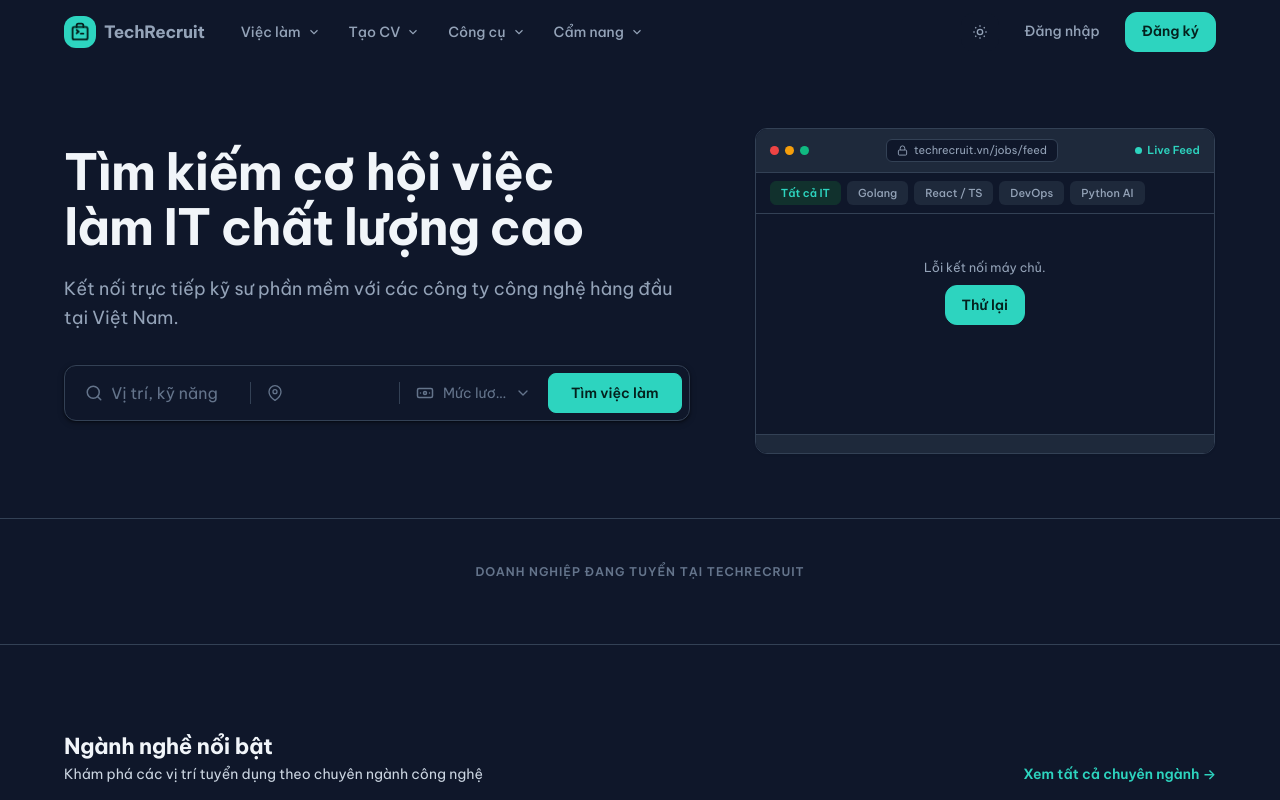
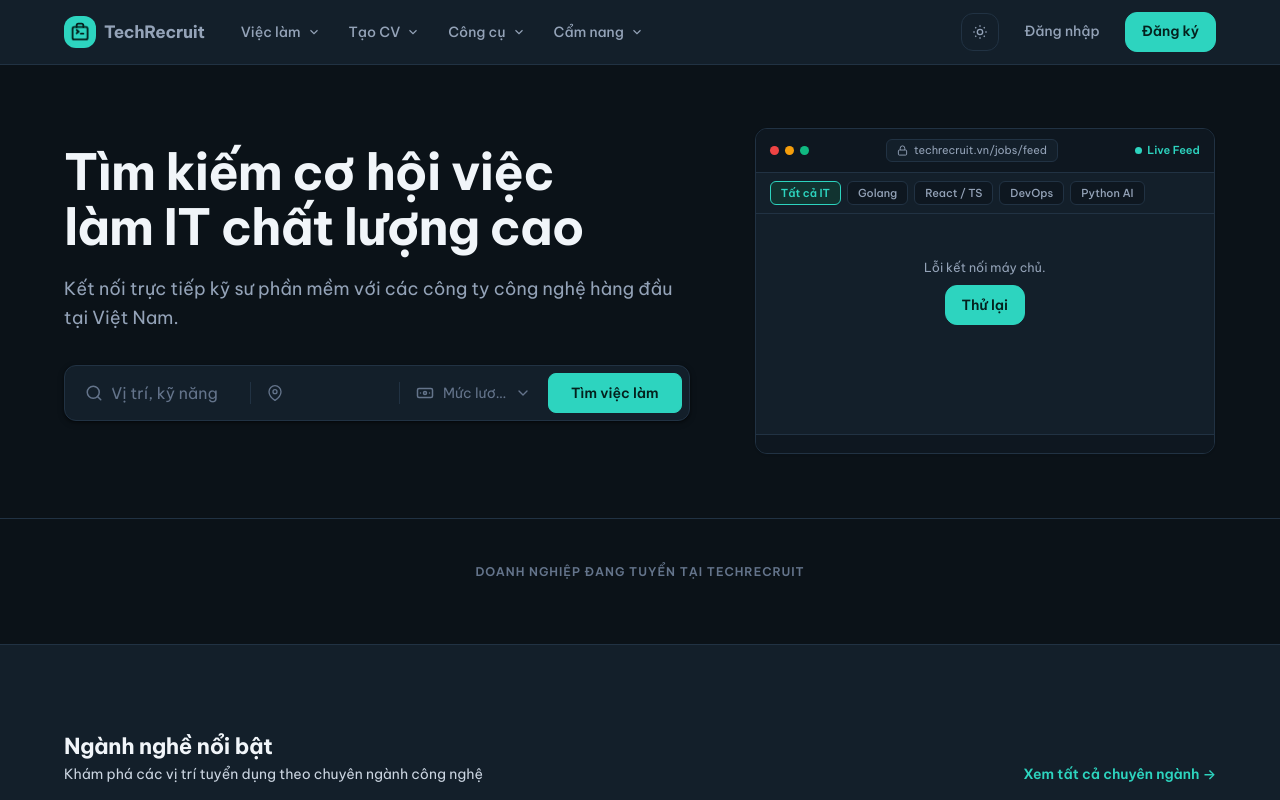
Before and after one commit to phong0706/KS25-CNTT5-NHOM_5-Nen_tang_tuyen_dung-FE, a plain HTML site: page index.html in a window 1280 px wide. Both pictures are taken after a click on the button "Đổi giao diện sáng/tối". Shown: the top 800 px of the page. Drawn offline with nearby package versions, Linux system fonts and the light colour scheme; no server answers.

Commit message:
feat(tokens): establish 4-tier surface elevation system and unified border token across light and dark themes

```diff
--- a/css/forgot-password.css
+++ b/css/forgot-password.css
@@ -18,11 +18,11 @@
 .digit-box {
   width: 48px; height: 52px; text-align: center; font-family: ui-monospace, monospace;
   font-size: 1.375rem; font-weight: 700; border: 1.5px solid var(--border-strong);
-  border-radius: var(--radius-md); background: var(--bg); color: var(--text); outline: none;
+  border-radius: var(--radius-md); background: var(--bg-surface); color: var(--text); outline: none;
   transition: border-color var(--transition-fast), box-shadow var(--transition-fast);
 }
 .digit-box:focus { border-color: var(--primary); box-shadow: 0 0 0 3px var(--primary-soft-2); }
-.digit-box.filled { border-color: var(--primary); background-color: var(--primary-soft); }
+.digit-box.filled { border-color: var(--primary); background-color: var(--bg-accent); }
 .digit-sep { color: var(--text-light); font-weight: 700; }
 
 /* Timer banner đếm ngược 15 phút */
--- a/css/home-cta.css
+++ b/css/home-cta.css
@@ -7,12 +7,12 @@
    ========================================================== */
 .employer-cta-section {
   padding: 72px 0;
-  background-color: var(--bg);
+  background-color: var(--bg-page);
 }
 
 .employer-cta-box {
   background-color: var(--bg-inverse);
-  border: 1px solid var(--border);
+  border: 1px solid var(--border-subtle);
   border-radius: var(--radius-xl);
   overflow: hidden;
   position: relative;
--- a/css/home-hero-search.css
+++ b/css/home-hero-search.css
@@ -6,8 +6,8 @@
    2. Ô TÌM KIẾM — shadow mềm nhiều lớc
    ========================================================== */
 .hero-search-box {
-  background-color: var(--bg);
-  border: 1px solid var(--border);
+  background-color: var(--bg-surface);
+  border: 1px solid var(--border-subtle);
   border-radius: var(--radius-md);
   padding: 7px;
   display: flex;
@@ -144,8 +144,8 @@
   padding: 5px 13px;
   min-height: 30px;
   border-radius: var(--radius-full);
-  border: 1px solid var(--border);
-  background-color: var(--bg);
+  border: 1px solid var(--border-subtle);
+  background-color: var(--bg-surface);
   color: var(--text-secondary);
   font-size: var(--text-xs);
   font-weight: 500;
@@ -157,13 +157,13 @@
 .filter-chip:hover {
   border-color: var(--primary-line);
   color: var(--primary-ink);
-  background-color: var(--primary-soft);
+  background-color: var(--bg-accent);
   text-decoration: none;
 }
 
 /* Chip đang chọn: nền teal nhạt, viền teal, chữ teal đậm (không dùng nền đặc). */
 .filter-chip.active {
-  background-color: var(--primary-soft);
+  background-color: var(--bg-accent);
   border-color: var(--primary);
   color: var(--primary-active);
   font-weight: 600;
--- a/css/home-hero.css
+++ b/css/home-hero.css
@@ -15,8 +15,8 @@
   z-index: 1;
   isolation: isolate;
   padding: 64px 0;
-  background-color: var(--bg);
-  border-bottom: 1px solid var(--border);
+  background-color: var(--bg-page);
+  border-bottom: 1px solid var(--border-subtle);
 }
 
 .hero-grid {
--- a/css/home-sections.css
+++ b/css/home-sections.css
@@ -8,8 +8,8 @@
    ========================================================== */
 .marquee-section {
   padding: 44px 0 40px;
-  background-color: var(--bg);
-  border-bottom: 1px solid var(--border);
+  background-color: var(--bg-page);
+  border-bottom: 1px solid var(--border-subtle);
   overflow: hidden;
   max-width: 100%;
 }
@@ -64,9 +64,9 @@
   align-items: center;
   gap: 10px;
   padding: 8px 16px 8px 8px;
-  border: 1px solid var(--border);
+  border: 1px solid var(--border-subtle);
   border-radius: var(--radius-lg);
-  background-color: var(--bg);
+  background-color: var(--bg-surface);
   text-decoration: none;
   white-space: nowrap;
   transition: border-color var(--duration-fast) var(--ease), background-color var(--duration-fast) var(--ease);
@@ -74,7 +74,7 @@
 
 .marquee-item:hover {
   border-color: var(--primary-line);
-  background-color: var(--primary-soft);
+  background-color: var(--bg-accent);
   text-decoration: none;
 }
 
@@ -85,8 +85,8 @@
   width: 32px;
   height: 32px;
   border-radius: var(--radius-sm);
-  background-color: var(--bg-alt);
-  border: 1px solid var(--border);
+  background-color: var(--bg-subtle);
+  border: 1px solid var(--border-subtle);
   font-family: var(--font-family);
   font-size: var(--text-sm);
   font-weight: 700;
--- a/css/home-skills.css
+++ b/css/home-skills.css
@@ -7,7 +7,7 @@
    ========================================================== */
 .skills-section {
   padding: 72px 0;
-  background-color: var(--bg);
+  background-color: var(--bg-page);
   border-bottom: 1px solid var(--border);
 }
 
@@ -22,7 +22,7 @@
   align-items: center;
   gap: 12px;
   padding: 14px 16px;
-  background-color: var(--bg);
+  background-color: var(--bg-surface);
   border: 1px solid var(--border);
   border-radius: var(--radius-lg);
   text-decoration: none;
@@ -45,7 +45,7 @@
   width: 40px;
   height: 40px;
   border-radius: var(--radius-md);
-  background-color: var(--primary-soft);
+  background-color: var(--bg-accent);
   color: var(--primary-ink);
   font-family: var(--font-family);
   font-size: var(--text-lg);
--- a/css/home-stack.css
+++ b/css/home-stack.css
@@ -5,7 +5,7 @@
  */
 :root {
   --hero-radius: 12px;
-  --hero-border: 1px solid var(--border);
+  --hero-border: 1px solid var(--border-subtle);
   --hero-shadow: 0 1px 3px 0 rgba(0, 0, 0, 0.05);
 }
 
@@ -13,15 +13,15 @@
 
 .hero-media {
   position: relative; width: 100%; max-width: 460px; margin-inline: auto;
-  border-radius: var(--hero-radius); background-color: var(--bg);
+  border-radius: var(--hero-radius); background-color: var(--bg-surface);
   border: var(--hero-border); box-shadow: var(--hero-shadow); overflow: hidden;
 }
 
-.hero-workbench { position: relative; background: var(--bg); display: flex; flex-direction: column; }
+.hero-workbench { position: relative; background: var(--bg-surface); display: flex; flex-direction: column; }
 
 .wb-titlebar {
   display: flex; align-items: center; justify-content: space-between;
-  padding: 10px 14px; background-color: var(--bg-alt); border-bottom: var(--hero-border);
+  padding: 10px 14px; background-color: var(--bg-subtle); border-bottom: var(--hero-border);
 }
 
 .wb-dots { display: flex; gap: 6px; }
@@ -32,7 +32,7 @@
 
 .wb-address {
   display: flex; align-items: center; gap: 6px; font-family: var(--font-numeric, monospace);
-  font-size: 11px; color: var(--text-muted); background-color: var(--bg);
+  font-size: 11px; color: var(--text-muted); background-color: var(--bg-surface);
   padding: 2px 10px; border-radius: 6px; border: var(--hero-border);
 }
 
@@ -42,24 +42,24 @@
   display: inline-block; flex-shrink: 0;
 }
 
-.wb-toolbar { display: flex; gap: 6px; padding: 8px 14px; background: var(--bg); border-bottom: var(--hero-border); overflow-x: auto; }
+.wb-toolbar { display: flex; gap: 6px; padding: 8px 14px; background: var(--bg-surface); border-bottom: var(--hero-border); overflow-x: auto; }
 .wb-chip {
   font-size: 11px; font-weight: 500; padding: 4px 10px; border-radius: 6px;
-  background: var(--bg-alt); color: var(--text-muted); white-space: nowrap;
-  border: 1px solid transparent; cursor: pointer; transition: all 0.15s ease;
+  background: var(--bg-subtle); color: var(--text-muted); white-space: nowrap;
+  border: 1px solid var(--border-subtle); cursor: pointer; transition: all 0.15s ease;
   font-family: inherit; outline: none;
 }
-.wb-chip:hover { color: var(--text); border-color: var(--border); }
-.wb-chip.active { background: var(--primary-soft); color: var(--primary); font-weight: 600; border-color: var(--primary-soft); }
+.wb-chip:hover { color: var(--text); border-color: var(--primary); }
+.wb-chip.active { background: var(--bg-accent); color: var(--primary); font-weight: 600; border-color: var(--primary); }
 
 .wb-job-list { display: flex; flex-direction: column; gap: 8px; padding: 12px 14px; min-height: 220px; }
 .wb-job-item {
   display: flex; gap: 10px; align-items: center; padding: 8px 12px;
-  background: var(--bg-alt); border: var(--hero-border); border-radius: var(--hero-radius);
+  background: var(--bg-subtle); border: var(--hero-border); border-radius: var(--hero-radius);
   transition: all 0.15s ease; box-sizing: border-box;
 }
 .wb-job-item.is-clickable { cursor: pointer; }
-.wb-job-item.is-clickable:hover { border-color: var(--primary); background: var(--bg); }
+.wb-job-item.is-clickable:hover { border-color: var(--primary); background: var(--bg-accent); }
 
 .wb-logo-link { display: flex; flex-shrink: 0; text-decoration: none; }
 .wb-logo-link .job-company-logo {
--- a/css/job-grid-card.css
+++ b/css/job-grid-card.css
@@ -9,8 +9,8 @@
   gap: 16px;
   align-items: start;
   padding: 20px;
-  background-color: var(--bg);
-  border: 1px solid var(--border);
+  background-color: var(--bg-surface);
+  border: 1px solid var(--border-subtle);
   border-radius: var(--radius-md);
   /* Không box-shadow mặc định — chỉ shadow khi hover */
   transition: border-color 150ms ease, transform 150ms ease, box-shadow 150ms ease;
--- a/css/site-header.css
+++ b/css/site-header.css
@@ -14,8 +14,8 @@
    ========================================================== */
 .site-header {
   position: relative;
-  background-color: var(--bg);
-  border-bottom: 1px solid var(--line-1);
+  background-color: var(--bg-surface);
+  border-bottom: 1px solid var(--border-subtle);
 }
 
 .site-header-inner {
@@ -285,7 +285,7 @@
   grid-template-columns: repeat(var(--cols, 3), minmax(0, 1fr));
   gap: 32px;
   padding: 24px;
-  background-color: var(--bg, #fff);
+  background-color: var(--bg-surface);
   border: 1px solid var(--line-1, var(--border-default, #e2e8f0));
   border-radius: var(--radius-xl, 16px);
   box-shadow: var(--shadow-lg, 0 12px 32px rgba(15, 23, 42, 0.12));
@@ -636,7 +636,7 @@
   position: relative;
   width: min(340px, 85vw);
   height: 100%;
-  background: var(--bg, #fff);
+  background: var(--bg-surface);
   box-shadow: var(--shadow-xl, 0 20px 25px -5px rgba(0, 0, 0, 0.1));
   display: flex;
   flex-direction: column;
--- a/css/style.css
+++ b/css/style.css
@@ -20,9 +20,9 @@
   --color-text: var(--text-secondary);
   --color-text-title: var(--text);
   --color-muted: var(--text-light);
-  --color-border: var(--border);
-  --color-bg: var(--bg);
-  --color-card: var(--bg);
+  --color-border: var(--border-subtle);
+  --color-bg: var(--bg-page);
+  --color-card: var(--bg-surface);
   --radius: var(--radius-lg, 8px);
 }
 
@@ -71,7 +71,7 @@ body {
   font-family: var(--font-family);
   font-size: var(--text-sm);
   color: var(--text-muted);
-  background-color: var(--bg);
+  background-color: var(--bg-page);
   line-height: var(--leading-normal);
   min-height: 100vh;
   display: flex;
--- a/css/variables-alias.css
+++ b/css/variables-alias.css
@@ -20,7 +20,9 @@
   --text-on-dark: var(--text-inverse);
   --text-primary: var(--text);
   --text-tertiary: var(--text-muted);
-  --border-default: var(--border);
+  --border-default: var(--border-subtle);
+  --line-1: var(--border-subtle);
+  --line-2: var(--border-subtle);
   --border-focus: var(--primary);
   --status-success-text: var(--success);
   --status-success-bg: var(--success-bg);
--- a/css/variables-dark.css
+++ b/css/variables-dark.css
@@ -2,8 +2,22 @@
  * variables-dark.css - Token cho dark mode
  * Giữ ĐÚNG tên token với light mode để không phải viết lại CSS.
  */
-[data-theme="dark"] {
+/**
+ * variables-dark.css - Token cho dark mode
+ * Giữ ĐÚNG tên token với light mode để không phải viết lại CSS.
+ */
+[data-theme="dark"],
+:root:has(meta[name="color-scheme"][content*="dark"]) {
   color-scheme: dark;
+
+  /* ========== HỆ TẦNG NỀN 4 MỨC (DARK MODE) ========== */
+  --bg-page: #0B1218;          /* 1. Nền trang tối: deep slate-teal canvas */
+  --bg-surface: #131F2A;       /* 2. Nền bề mặt: card, panel, bộ lọc, modal, header */
+  --bg-subtle: #0E1720;        /* 3. Nền phụ: footer, dải thống kê, phân trang, thead */
+  --bg-accent: #113330;        /* 4. Nền nhấn: deep teal cho trạng thái đang chọn */
+
+  /* ========== VIỀN DUY NHẤT (DARK MODE) ========== */
+  --border-subtle: #213243;    /* Viền thống nhất trong chế độ tối */
 
   /* Màu thương hiệu: teal nâng sáng để đủ tương phản trên nền tối */
   --primary: #2DD4BF;
@@ -22,19 +36,21 @@
   --text-light: #64748B;
   --text-inverse: #0F172A;
 
-  /* Nền */
-  --bg: #0F172A;
-  --bg-alt: #1E293B;
-  --bg-soft: #11312D;
-  --bg-selected: #1E293B;
-  --bg-muted: #334155;
+  /* Nền (Ánh xạ tương thích ngược) */
+  --bg: var(--bg-surface);
+  --bg-card: var(--bg-surface);
+  --bg-panel: var(--bg-surface);
+  --bg-alt: var(--bg-subtle);
+  --bg-soft: var(--bg-accent);
+  --bg-selected: var(--bg-accent);
+  --bg-muted: var(--bg-subtle);
   --bg-inverse: #F8FAFC;
-  --bg-header: rgba(15, 23, 42, 0.88);
+  --bg-header: rgba(19, 31, 42, 0.92);
 
-  /* Viền */
-  --border: #334155;
-  --border-strong: #475569;
-  --border-light: #1E293B;
+  /* Viền (Ánh xạ tương thích ngược) */
+  --border: var(--border-subtle);
+  --border-strong: var(--border-subtle);
+  --border-light: var(--border-subtle);
 
   /* Trạng thái */
   --success: #4ADE80;
@@ -59,6 +75,51 @@
   --chart-2: #64748B;
   --chart-3: #CBD5E1;
   --chart-4: #475569;
-  --grid: #334155;
+  --grid: #213243;
   --chart-text: #94A3B8;
 }
+
+@media (prefers-color-scheme: dark) {
+  :root:not([data-theme="light"]) {
+    color-scheme: dark;
+
+    --bg-page: #0B1218;
+    --bg-surface: #131F2A;
+    --bg-subtle: #0E1720;
+    --bg-accent: #113330;
+
+    --border-subtle: #213243;
+
+    --primary: #2DD4BF;
+    --primary-hover: #5EEAD4;
+    --primary-active: #99F6E4;
+    --primary-soft: #11312D;
+    --primary-soft-2: #16403B;
+    --primary-line: #1D4E47;
+    --primary-ink: #5EEAD4;
+    --on-primary: #04211D;
+
+    --text: #F1F5F9;
+    --text-secondary: #CBD5E1;
+    --text-muted: #94A3B8;
+    --text-light: #64748B;
+    --text-inverse: #0F172A;
+
+    --bg: var(--bg-surface);
+    --bg-card: var(--bg-surface);
+    --bg-panel: var(--bg-surface);
+    --bg-alt: var(--bg-subtle);
+    --bg-soft: var(--bg-accent);
+    --bg-selected: var(--bg-accent);
+    --bg-muted: var(--bg-subtle);
+    --bg-inverse: #F8FAFC;
+    --bg-header: rgba(19, 31, 42, 0.92);
+
+    --border: var(--border-subtle);
+    --border-strong: var(--border-subtle);
+    --border-light: var(--border-subtle);
+
+    --shadow-sm: 0 1px 2px rgba(0, 0, 0, 0.4), 0 2px 6px rgba(0, 0, 0, 0.3);
+    --shadow-lg: 0 4px 12px rgba(0, 0, 0, 0.5), 0 12px 32px rgba(0, 0, 0, 0.45);
+  }
+}
--- a/css/variables.css
+++ b/css/variables.css
@@ -21,6 +21,15 @@
 :root {
   color-scheme: light;
 
+  /* ========== HỆ TẦNG NỀN 4 MỨC (SURFACE ELEVATION) ========== */
+  --bg-page: #F4F7F6;          /* 1. Nền trang: trắng ánh teal rất nhạt, độ bão hòa 12%, không dùng kem/be */
+  --bg-surface: #FFFFFF;       /* 2. Nền bề mặt: card, panel, bộ lọc, modal, popover, header (sáng hơn nền trang 1 bậc) */
+  --bg-subtle: #EBF1F0;        /* 3. Nền phụ: footer, vùng phân trang, dải thống kê, thead (tối hơn nền trang 1 bậc) */
+  --bg-accent: #E2F5F2;        /* 4. Nền nhấn: dải teal nhạt cho trạng thái đang chọn / active chip */
+
+  /* ========== VIỀN DUY NHẤT ========== */
+  --border-subtle: #DCE5E4;    /* Viền thống nhất duy nhất cho toàn bộ component */
+
   /* ========== MÀU THƯƠNG HIỆU — TEAL ========== */
   --primary: #0F766E;          /* màu chính: nút CTA, link, badge, logo */
   --primary-hover: #115E59;    /* trạng thái hover */
@@ -38,19 +47,21 @@
   --text-light: #94A3B8;      /* placeholder, disabled */
   --text-inverse: #FFFFFF;    /* chữ trên nền tối */
 
-  /* ========== NỀN ========== */
-  --bg: #FFFFFF;              /* nền trang + nền thẻ */
-  --bg-alt: #F8FAFC;          /* vùng xen kẽ, nền phụ */
-  --bg-soft: #F0FDFA;         /* nền nhấn nhạt */
-  --bg-selected: #F1F5F9;     /* trạng thái selected */
-  --bg-muted: #E2E8F0;        /* skeleton, divider đậm */
+  /* ========== NỀN (Ánh xạ tương thích ngược) ========== */
+  --bg: var(--bg-surface);    /* Mặc định cho card/bề mặt là --bg-surface */
+  --bg-card: var(--bg-surface);
+  --bg-panel: var(--bg-surface);
+  --bg-alt: var(--bg-subtle);
+  --bg-soft: var(--bg-accent);
+  --bg-selected: var(--bg-accent);
+  --bg-muted: var(--bg-subtle);
   --bg-inverse: #0F172A;      /* dải tối (footer, CTA cuối) */
-  --bg-header: rgba(255, 255, 255, 0.88); /* nền header dính (blur) */
+  --bg-header: rgba(255, 255, 255, 0.92); /* nền header dính (blur) */
 
-  /* ========== VIỀN ========== */
-  --border: #E2E8F0;          /* viền chuẩn */
-  --border-strong: #CBD5E1;   /* viền đậm hơn (input, focus ring) */
-  --border-light: #F1F5F9;    /* viền rất nhạt (divider trong bảng) */
+  /* ========== VIỀN (Ánh xạ tương thích ngược) ========== */
+  --border: var(--border-subtle);
+  --border-strong: var(--border-subtle);
+  --border-light: var(--border-subtle);
 
   /* ========== TRẠNG THÁI — chỉ dùng cho trạng thái ========== */
   --success: #16A34A;         /* "đang tuyển" / thành công */
```
Also changed, not shown: css/home-stats.css (+9 -7 lines), css/jobs.css (+11 -8 lines), css/layout.css (+4 -4 lines).
